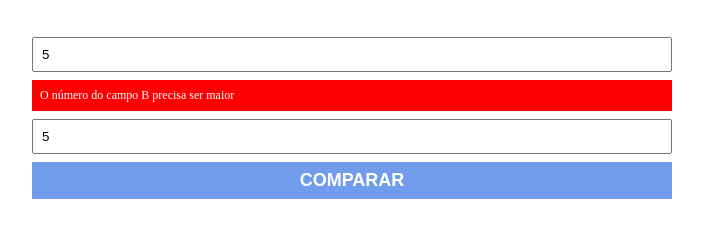
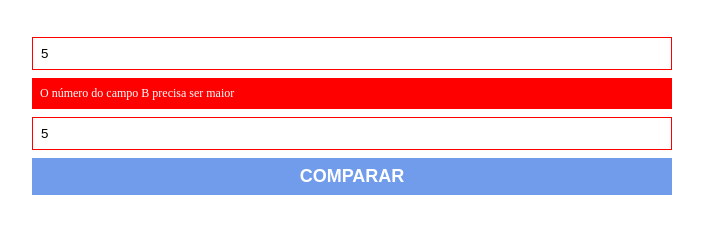
Before and after one commit to Alexfs-dv/curso_frontend, a plain HTML site: page index.html in a window 1280 px wide. Both pictures are taken after typing "5", "5" into the empty fields and a click on the button "COMPARAR". Shown: the part 147-384 px from the top of the page, without its empty margins (288-991 px from the left). Drawn offline with Linux system fonts and the light colour scheme.

Commit message:
commit final

```diff
--- a/main.css
+++ b/main.css
@@ -2,10 +2,6 @@
     margin: 0;
     padding: 0;
     box-sizing: border-box;
-}
-
-body {
-    /*background-color:rgb(221, 220, 218);*/
 }
 
 .container {
--- a/main.js
+++ b/main.js
@@ -1,4 +1,5 @@
 const form = document.getElementById('form-maior');
+const eValido = document.getElementById('number-a');
 const errorMessage = 'O número do campo B precisa ser maior';
 const successMessage = 'Formulário validado com sucesso!';
 
@@ -16,8 +17,11 @@ function validaFormulario(){
     else{
         const containerErrorMessage = document.querySelector('.error-message');
         containerErrorMessage.innerHTML = errorMessage;
+        numberA.style.border = '1px solid red';
+        numberB.style.border = '1px solid red';
         containerErrorMessage.style.display = 'block';
     }
+
 }
 
 form.addEventListener('submit',function (e){
```
